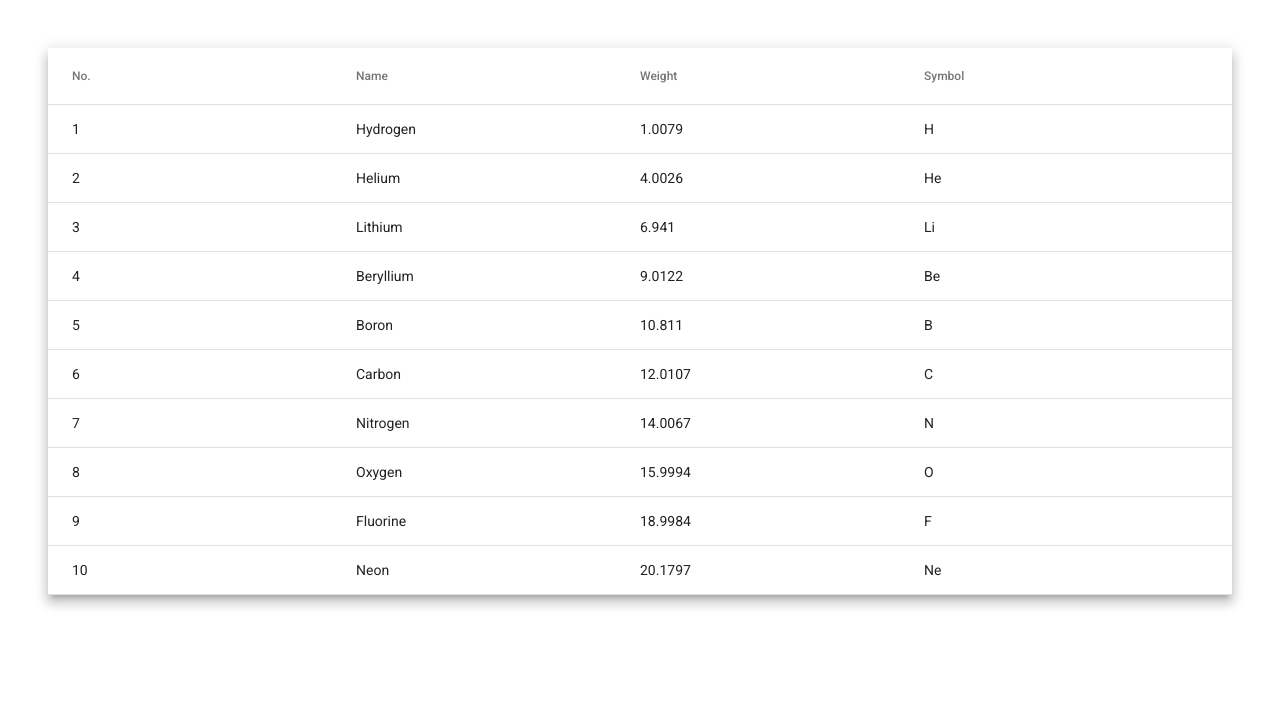
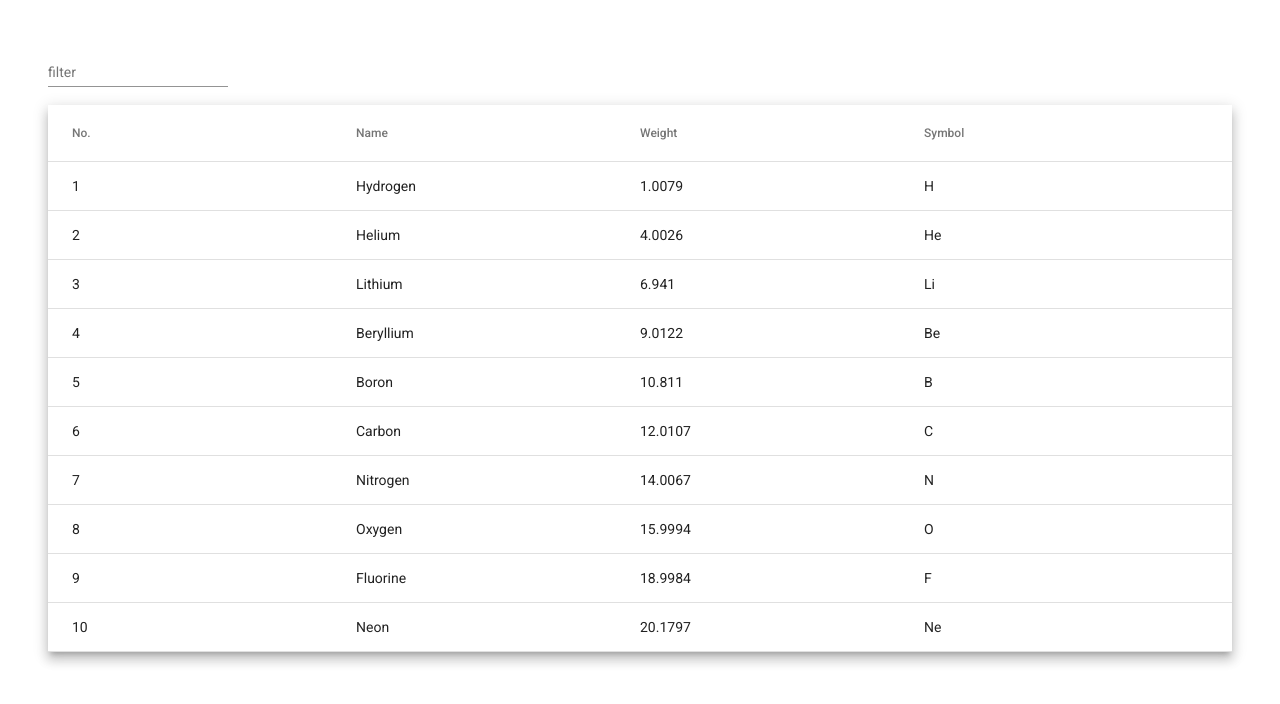
Before and after one commit to Eisten1996/material-demo, an Angular app: page / in a window 1280 px wide. Shown: the top 704 px of the page. Built offline with nearby package versions, Linux system fonts and the light colour scheme.

Commit message:
Data table Filtering

```diff
--- a/src/app/app.component.html
+++ b/src/app/app.component.html
@@ -1,4 +1,11 @@
 <div>
+  <mat-form-field>
+    <input
+      (keyup)="applyFilter($event.target.value)"
+      matInput
+      placeholder="filter"
+    />
+  </mat-form-field>
   <mat-table [dataSource]="dataSource" class="mat-elevation-z8">
     <!-- Position Column -->
     <ng-container matColumnDef="position">
--- a/src/app/app.component.ts
+++ b/src/app/app.component.ts
@@ -1,4 +1,5 @@
 import { Component } from '@angular/core';
+import { MatTableDataSource } from '@angular/material/table';
 
 export interface PeriodicElement {
   name: string;
@@ -28,8 +29,11 @@ const ELEMENT_DATA: PeriodicElement[] = [
 export class AppComponent {
   title = 'material-demo';
   displayedColumns: string[] = ['position', 'name', 'weight', 'symbol'];
-  dataSource = ELEMENT_DATA;
+  dataSource = new MatTableDataSource(ELEMENT_DATA);
   logData(row) {
     console.log(row);
   }
+  applyFilter(filterValue: string) {
+    this.dataSource.filter = filterValue.trim().toLowerCase();
+  }
 }
```
